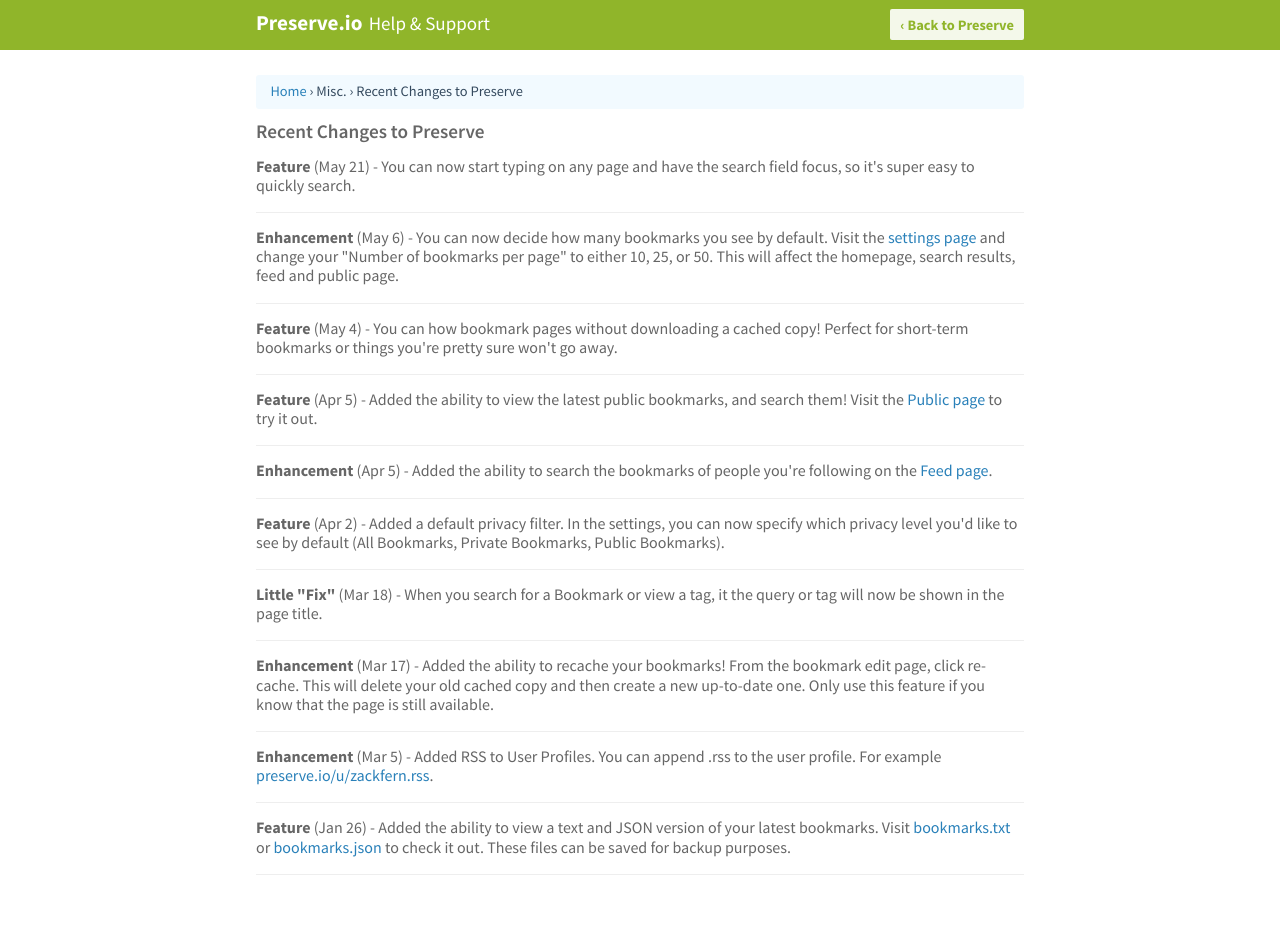
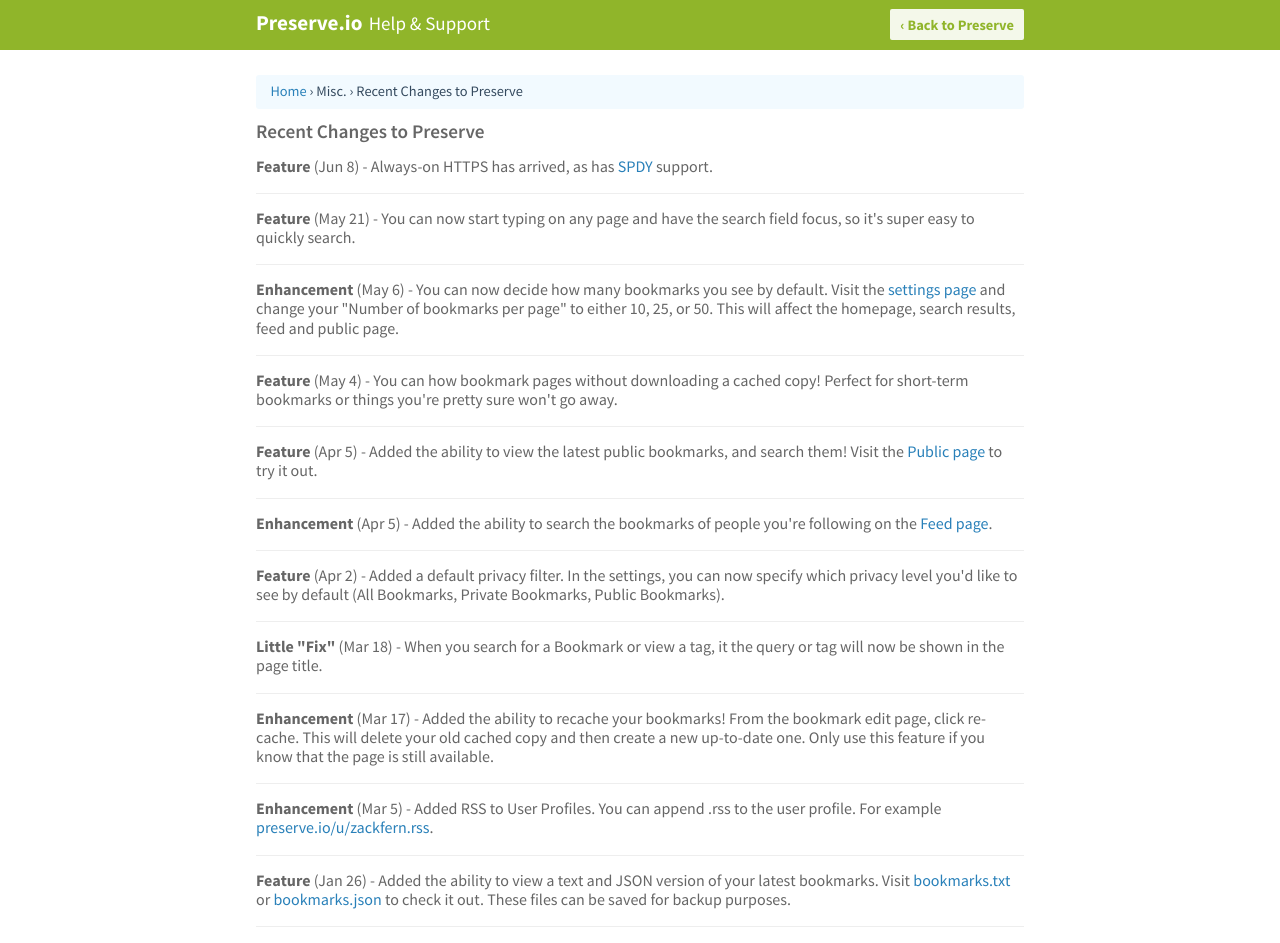
Before and after one commit to preserve/help.preserve.io, a Jekyll site: the page built from changes.html, in a window 1280 px wide. Built offline with Jekyll 4.4.1, drawn with Linux system fonts in a browser that asks for light colours; nearby versions of some CDN libraries; before the commit the page ends 900 px from its top, so only the background shows below that.

Commit message:
Made changes to the site based off our new HTTPS.
- Updated the Planned Features and Changes pages to reflect HTTPS and
  SPDY support.
- Updated the Bookmarklet on the Extensions page to use HTTPS.

```diff
--- a/changes.html
+++ b/changes.html
@@ -12,6 +12,9 @@
 <h3>{{ page.title }}</h3>
 
 <ul class="changes">
+  <li>
+    <b>Feature</b> (Jun 8) - Always-on HTTPS has arrived, as has <a href="https://en.wikipedia.org/wiki/SPDY">SPDY</a> support.
+  </li>
   <li>
     <b>Feature</b> (May 21) - You can now start typing on any page and have the search field focus, so it's super easy to quickly search.
   </li>
--- a/extensions/index.html
+++ b/extensions/index.html
@@ -17,7 +17,7 @@
   <div class="left">
     <p>
       <h4>The Boookmarklet</h4>
-      <a href="javascript:u=location.href;t=document.title;void(open('http://preserve.io/bookmarks/new?simple=true&url='+encodeURIComponent(u)+'&title='+encodeURIComponent(t),'preserve.io','toolbar=no,scrollbars=yes,width=650,height=250'));" class="bookmarklet">Preserve this Page</a> ← Drag this to your bookmarks bar
+      <a href="javascript:u=location.href;t=document.title;void(open('https://preserve.io/bookmarks/new?simple=true&url='+encodeURIComponent(u)+'&title='+encodeURIComponent(t),'preserve.io','toolbar=no,scrollbars=yes,width=650,height=250'));" class="bookmarklet">Preserve this Page</a> ← Drag this to your bookmarks bar
     </p>
     <p>
       Using the bookmarklet is simple, just follow these steps:
@@ -37,7 +37,7 @@
 <p>
   <h4>Alfred Custom Search</h4>
   If you're as much of a fan of <a href="http://alfredapp.com">Alfred</a> as we are, this custom web search will come in handy.
-  To add it, simply <a href="alfred://customsearch/Search%20Preserve%20for%20%22%7Bquery%7D%22/pre/utf8/noplus/http://preserve.io/bookmarks?query={query}">click here</a> and click "Oh Yes!"
+  To add it, simply <a href="alfred://customsearch/Search%20Preserve%20for%20%22%7Bquery%7D%22/pre/utf8/noplus/https://preserve.io/bookmarks?query={query}">click here</a> and click "Oh Yes!"
   If you'd like the Preserve logo to be displayed, drag <a href="http://cdn.preserve.io/images/apple-touch-icon-precomposed.png">this image</a> into the icon container.
   <img src="/images/alfred-custom-search.png" alt="Preserve Aflred Custom Search" class="center" />
 </p>
--- a/planned-features.html
+++ b/planned-features.html
@@ -18,7 +18,7 @@
     <li><strike>Bookmarks without caches</strike></li>
     <li>Profile privacy</li>
     <li>Automated account deletion</li>
-    <li>Always-on HTTPS</li>
-    <li>SPDY Support</li>
+    <li><strike>Always-on HTTPS</strike></li>
+    <li><strike>SPDY Support</strike></li>
   </ul>
 </p>
```
